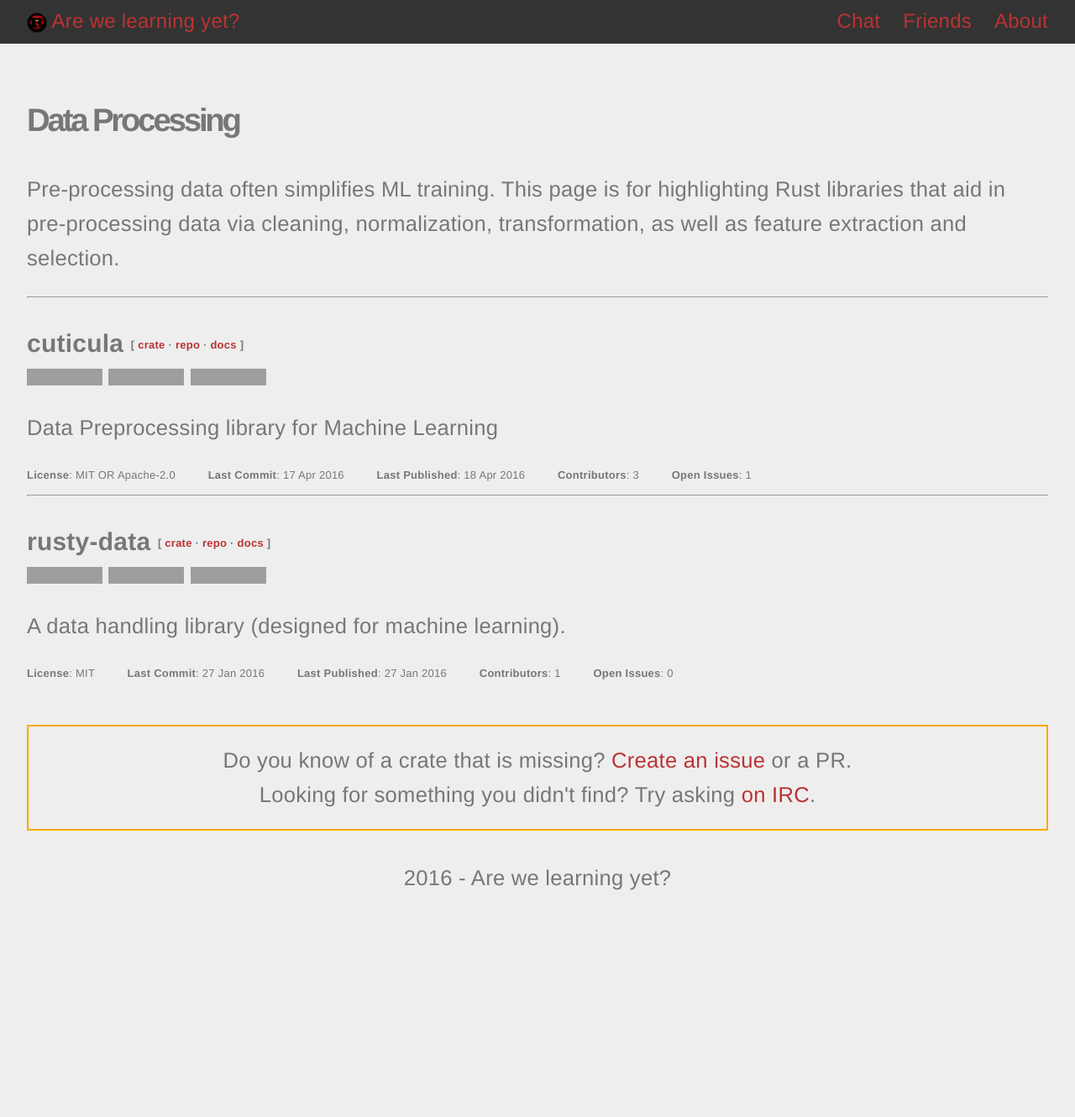
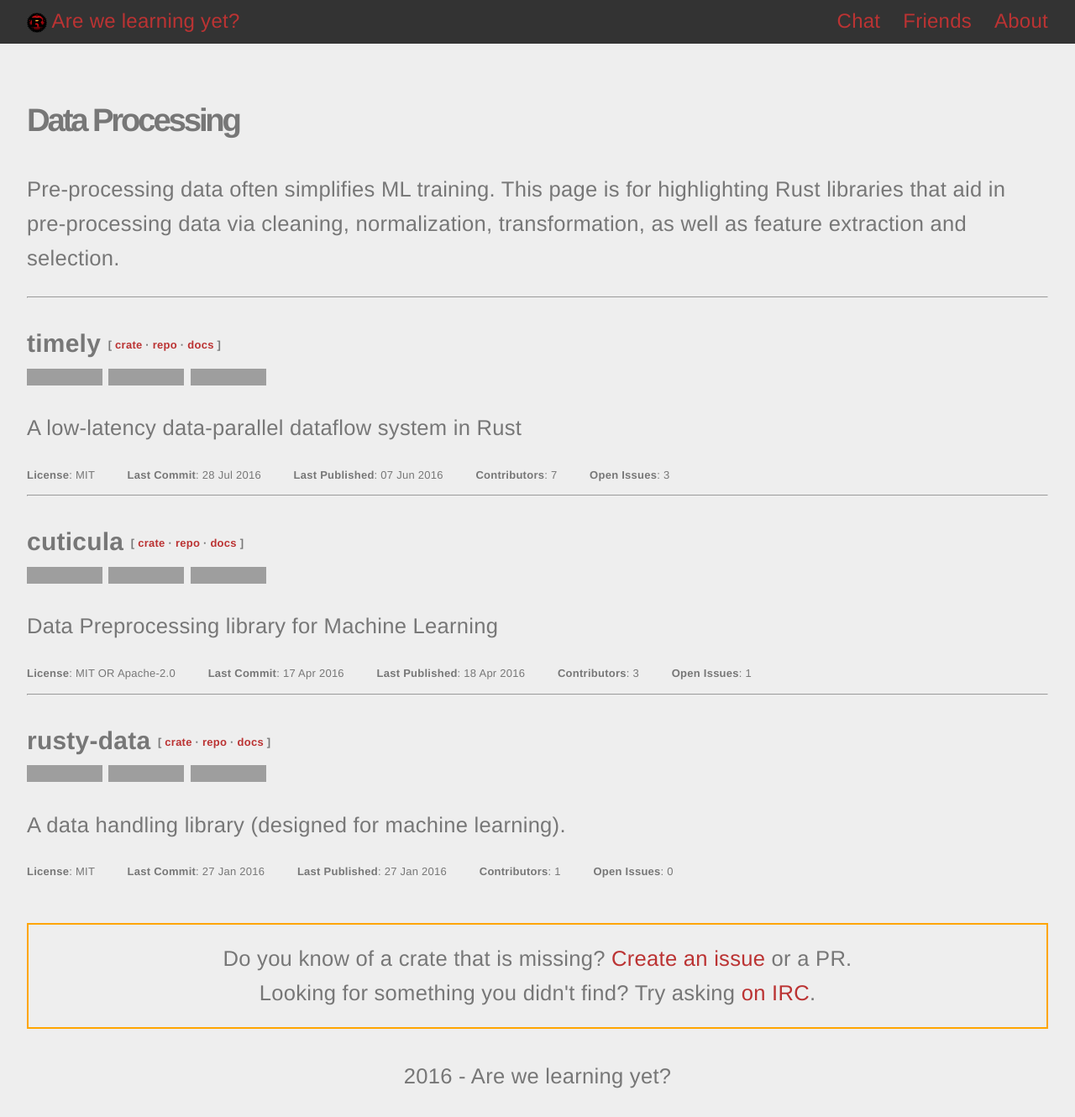
Before and after one commit to anowell/are-we-learning-yet, a Jekyll site: the page built from _topics/data-preprocessing.md, in a window 1280 px wide. Shown: the whole page at 84% size. Built offline with Jekyll 4.4.1, drawn with Linux system fonts in a browser that asks for light colours; before the commit the page ends 1094 px from its top, so only the background shows below that; grey boxes are pictures that could not be loaded.

Commit message:
Add timely crate (resolve #4)

```diff
--- a/_data/crates.yaml
+++ b/_data/crates.yaml
@@ -109,6 +109,9 @@
 - name: tensorflow
   topics: ["neural-networks", "bindings"]
 
+- name: timely
+  topics: ["data-preprocessing"]
+
 - repository: https://github.com/tedsta/deeplearn-rs
   description: "Deep neural networks in Rust"
   topics: ["neural-networks"]
--- a/_data/crates_generated.yaml
+++ b/_data/crates_generated.yaml
@@ -555,6 +555,22 @@
   - neural-networks
   - bindings
   github: google/tensorflow-rust
+- stargazers_count: 362
+  open_issues_count: 3
+  last_commit: '2016-07-28T19:56:04Z'
+  contributor_count: 7
+  description: A low-latency data-parallel dataflow system in Rust
+  repository: https://github.com/frankmcsherry/timely-dataflow.git
+  documentation: https://frankmcsherry.github.com/timely-dataflow
+  downloads: 1815
+  license: MIT
+  max_version: 0.1.15
+  created_at: '2015-05-29T13:28:08Z'
+  updated_at: '2016-06-07T14:18:56Z'
+  name: timely
+  topics:
+  - data-preprocessing
+  github: frankmcsherry/timely-dataflow
 - stargazers_count: 115
   open_issues_count: 1
   last_commit: '2016-07-01T20:41:12Z'
```
